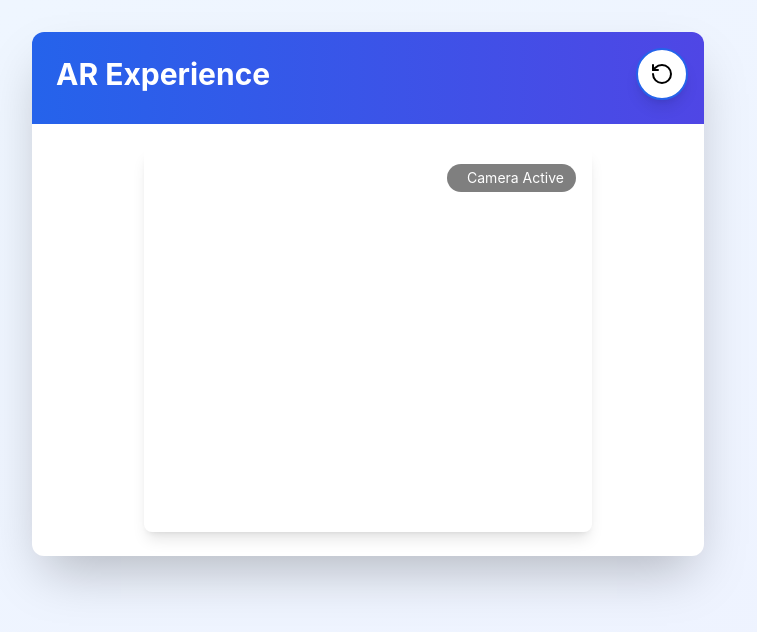
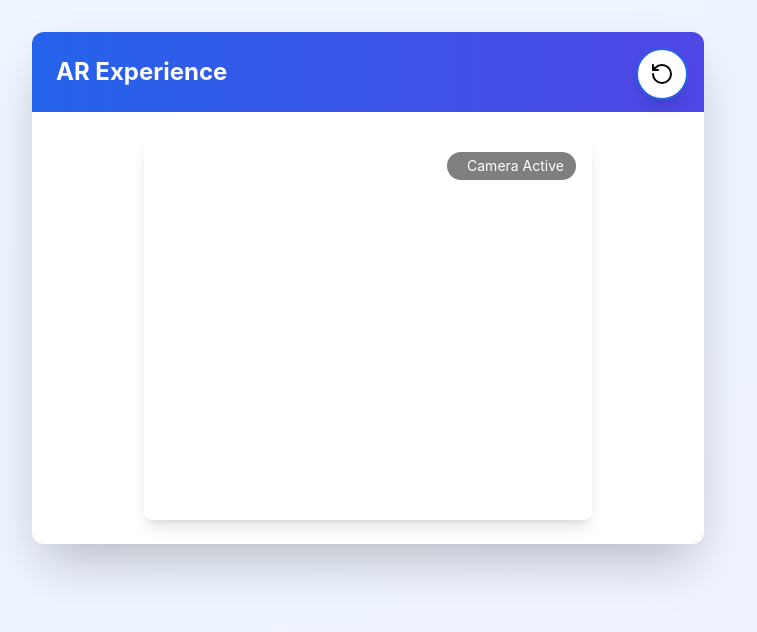
Before and after one commit to karpagam1602/arcam, a React (Create React App) app: page / in a window 1280 px wide. Shown: the top 632 px of the page, without its empty margins (0-757 px from the left). Built offline with nearby package versions, Linux system fonts and the light colour scheme; no server answers.

Commit message:
flip cam styles commit

```diff
--- a/src/index.css
+++ b/src/index.css
@@ -19,14 +19,12 @@ code {
   @apply min-h-screen bg-gradient-to-br from-blue-50 to-indigo-50 p-8;
 }
 
-
-
 .card-header {
-  @apply bg-gradient-to-r from-blue-600 to-indigo-600 p-6 text-left;
+  @apply bg-gradient-to-r from-blue-600 to-indigo-600 p-6 text-left w-full flex justify-between items-center; /* Adjusted */
 }
 
 .header-title {
-  @apply text-3xl font-bold text-white mb-2;
+  @apply text-2xl font-bold text-white; /* Made the font size smaller */
 }
 
 .camera-content {
```
